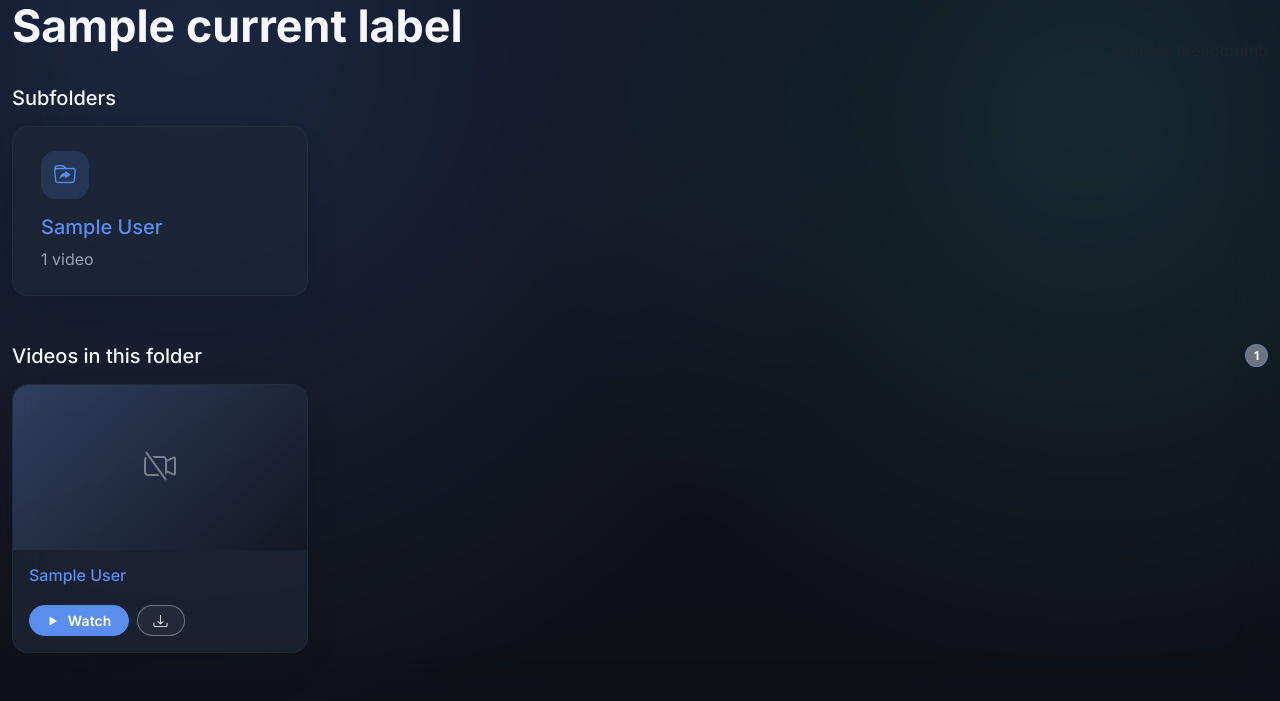
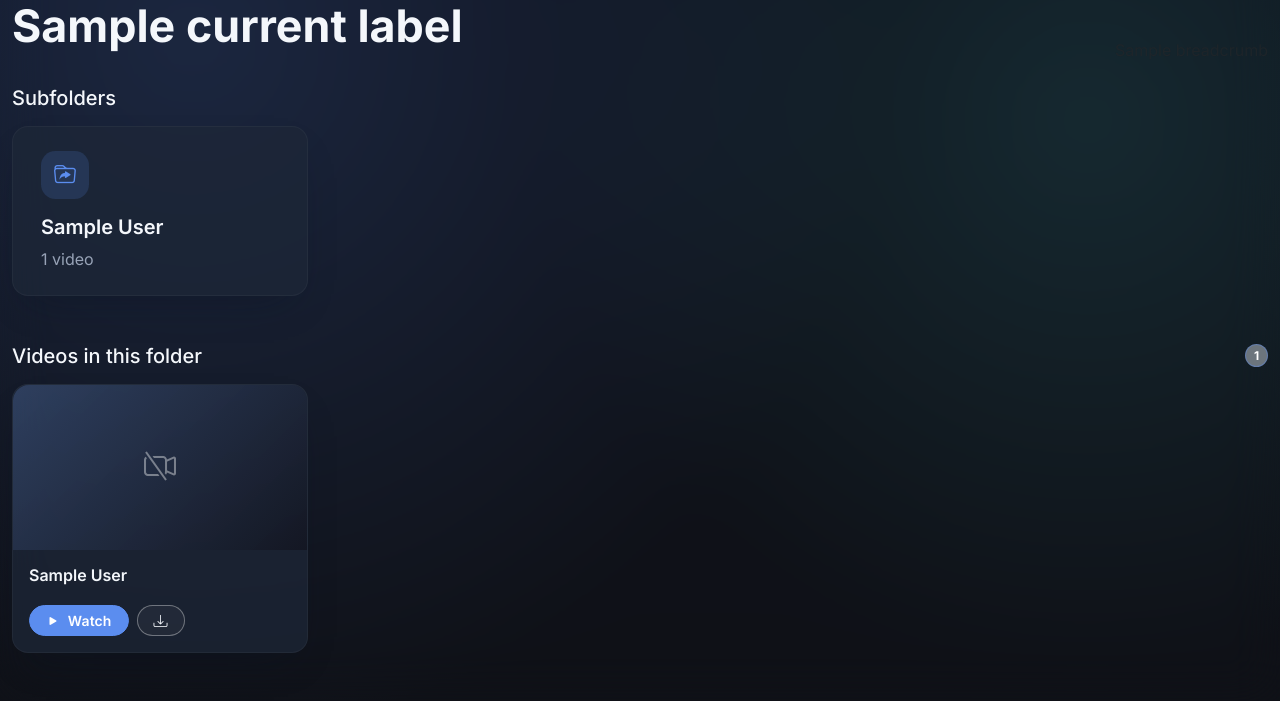
Before and after one commit to PalisseVolia/VideoStreamer, a Flask app: template webapp/templates/browse.html in a window 1280 px wide. Shown: the part 130-831 px from the top of the page. Run offline with Flask 3, Linux system fonts and the light colour scheme; the template is opened without the code that fills it: most values are stand-ins (such as "Sample title", 1, 10 or a date in 2020).

Commit message:
Ensure video card titles use light text color

```diff
--- a/webapp/static/styles.css
+++ b/webapp/static/styles.css
@@ -63,9 +63,16 @@ main {
   color: var(--text-muted) !important;
 }
 
-/* Make card titles brighter (azure-like) */
-.card .card-title {
-  color: var(--app-accent);
+/* Ensure card titles remain highly readable against dark backgrounds */
+.video-card {
+  --bs-card-title-color: var(--text-primary);
+}
+
+.video-card .card-title,
+.video-card .card-title a,
+.category-card .card-title {
+  color: var(--text-primary) !important;
+  font-weight: 600;
 }
 
 .breadcrumb {
```
